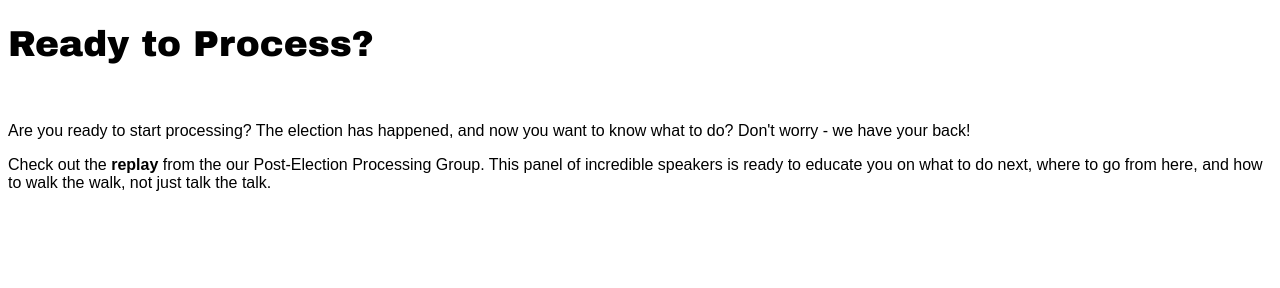
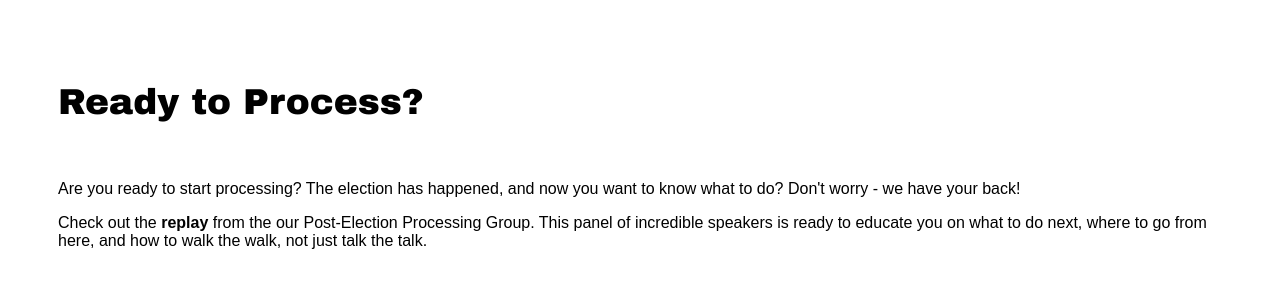
Before and after one commit to thedididelgado/restore-processing-replay, a plain HTML site: page index.html in a window 1280 px wide. Drawn offline with Linux system fonts and the light colour scheme.

Commit message:
Update restoregithub.css

```diff
--- a/restoregithub.css
+++ b/restoregithub.css
@@ -10,3 +10,9 @@ p {
     weight: 400;
     color: black;
 }
+
+body {
+    padding-left: 50px;
+    padding-right: 50px;
+    padding-top: 50px;
+}
```
